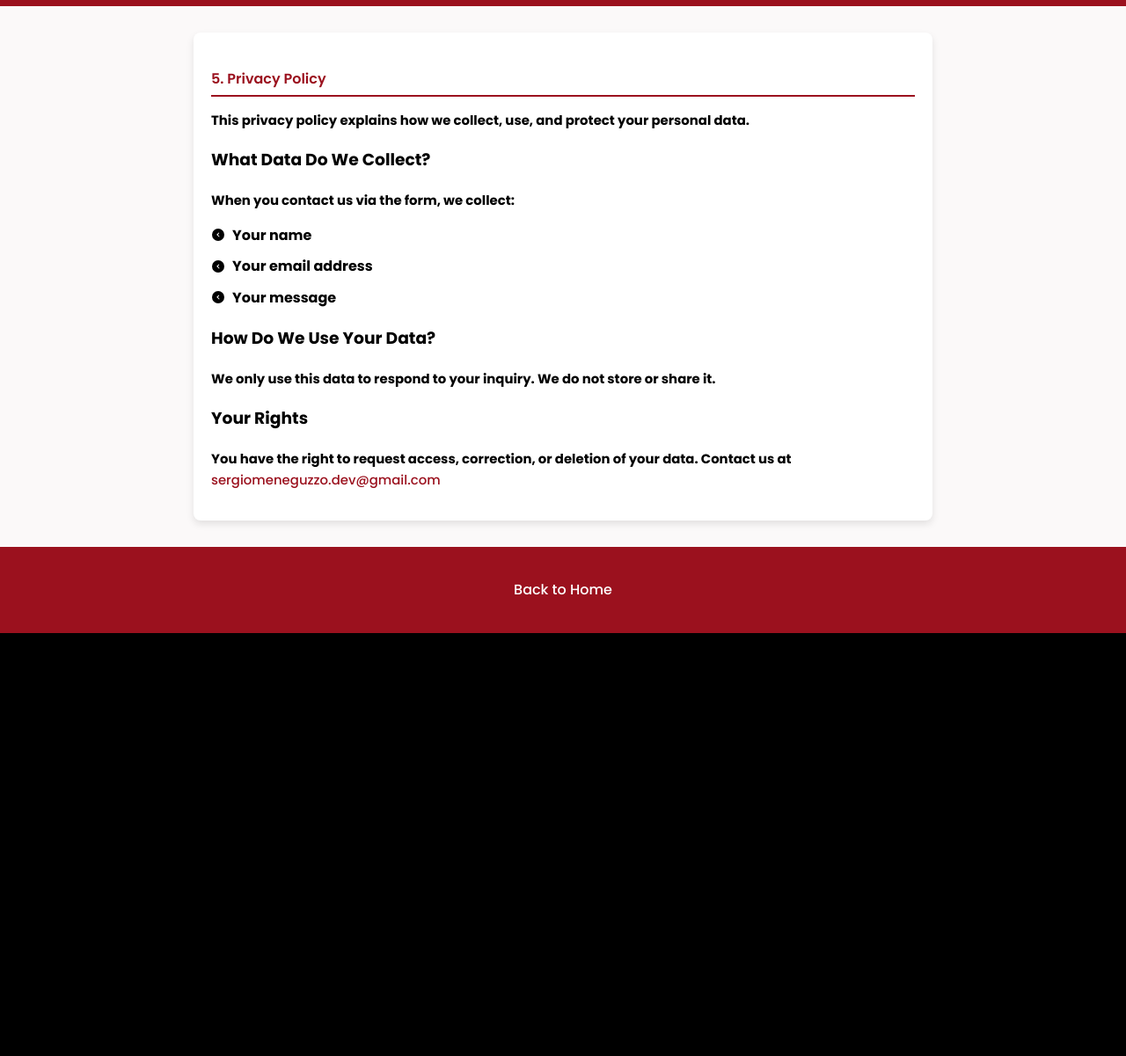
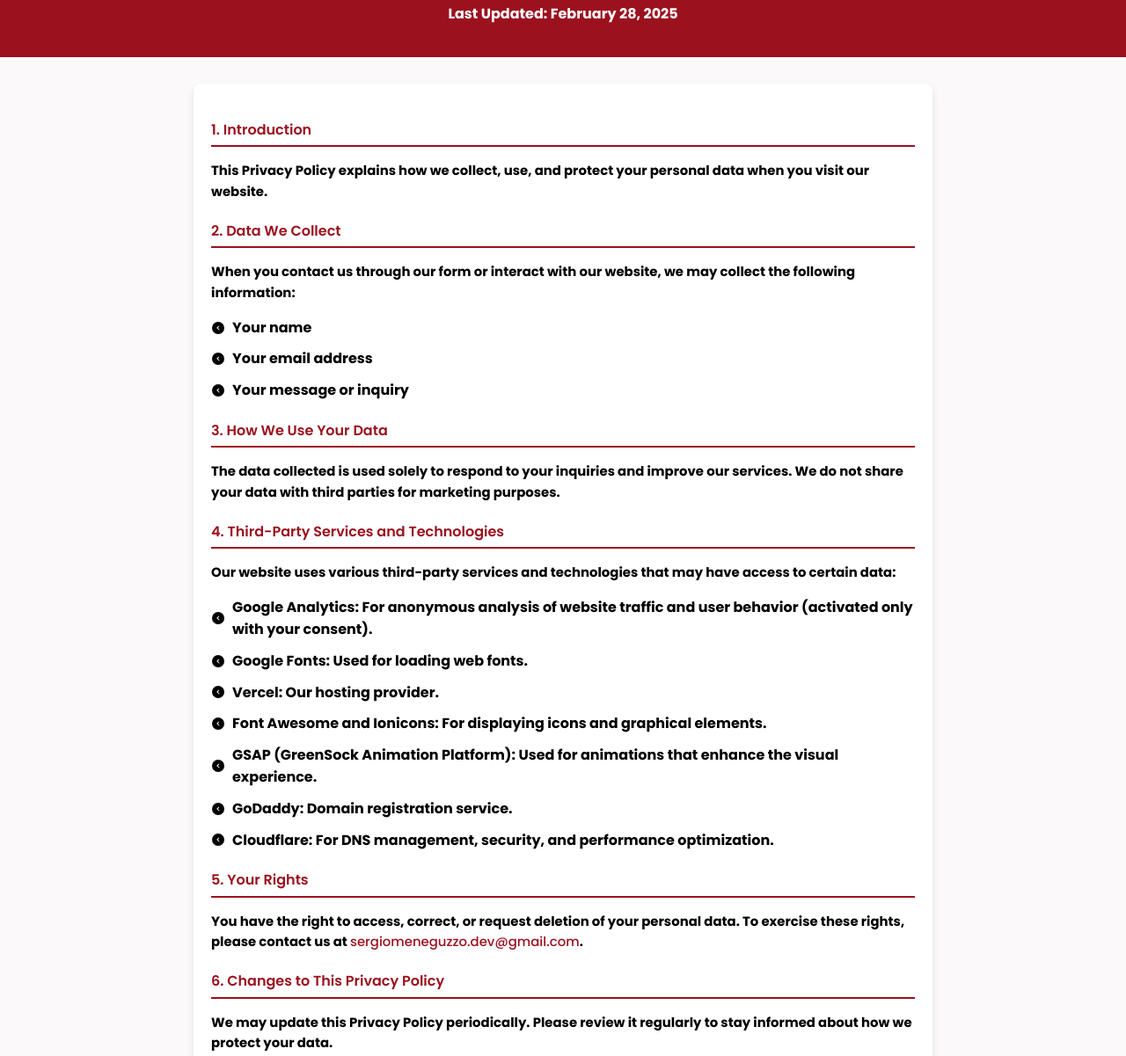
Before and after one commit to sergiomeneguzzo/Portfolio, a website built with Vite: page legal/privacy-policy.html in a window 1280 px wide. Shown: the part 132-1333 px from the top of the page at 88% size. Before the commit the page ends 852 px from the top, so only its background shows below. Built offline with nearby package versions, Linux system fonts and the light colour scheme.

Commit message:
Updated Policy

```diff
--- a/assets/js/main.js
+++ b/assets/js/main.js
@@ -226,6 +226,13 @@ window.acceptCookies = acceptCookies;
 window.declineCookies = declineCookies;
 window.addEventListener('load', checkCookieConsent);
 
+function modifyCookieConsent() {
+  localStorage.removeItem('cookieConsent');
+  showCookieBanner();
+}
+
+window.modifyCookieConsent = modifyCookieConsent;
+
 /*----- ANIMATIONS -----*/
 
 gsap.registerPlugin(ScrollTrigger);
@@ -448,14 +455,14 @@ document.querySelectorAll('.contact__box').forEach((box) => {
   const icon = box.querySelector('.contact__icon');
   const hoverTl = gsap.timeline({ paused: true });
 
-  hoverTl
-    .to(box, {
-      y: -5,
-      duration: 0.3,
-      ease: 'power2.out',
-      boxShadow: '0 6px 8px rgba(174, 190, 205, 0.4)',
-    })
-    .to(icon, { scale: 1.2, duration: 0.3, ease: 'power2.out' }, '-=0.3');
+  // hoverTl
+  //   .to(box, {
+  //     y: -5,
+  //     duration: 0.3,
+  //     ease: 'power2.out',
+  //     boxShadow: '0 6px 8px rgba(174, 190, 205, 0.4)',
+  //   })
+  //   .to(icon, { scale: 1.2, duration: 0.3, ease: 'power2.out' }, '-=0.3');
 
   box.addEventListener('mouseenter', () => hoverTl.play());
   box.addEventListener('mouseleave', () => hoverTl.reverse());
--- a/assets/sass/styles.scss
+++ b/assets/sass/styles.scss
@@ -789,7 +789,6 @@ img {
       color: var(--white-color);
       border: none;
       box-shadow: 0 0 8px rgba(255, 0, 0, 0.4);
-      //animation: pulse 1.5s infinite;
 
       &:hover {
         background: var(--first-color-dark);
@@ -820,21 +819,6 @@ img {
   to {
     opacity: 1;
     transform: translateY(0);
-  }
-}
-
-@keyframes pulse {
-  0% {
-    transform: scale(1);
-    box-shadow: 0 0 8px rgba(255, 0, 0, 0.4);
-  }
-  50% {
-    transform: scale(1.05);
-    box-shadow: 0 0 15px rgba(255, 0, 0, 0.6);
-  }
-  100% {
-    transform: scale(1);
-    box-shadow: 0 0 8px rgba(255, 0, 0, 0.4);
   }
 }
 
--- a/legal/privacy-policy.html
+++ b/legal/privacy-policy.html
@@ -9,43 +9,85 @@
   <body class="cookie-page">
     <header class="cookie-header">
       <h1>Privacy Policy</h1>
+      <p>Last Updated: February 28, 2025</p>
     </header>
 
     <main class="cookie-container">
       <section>
-        <h2>5. Privacy Policy</h2>
+        <h2>1. Introduction</h2>
         <p>
-          This privacy policy explains how we collect, use, and protect your
-          personal data.
+          This Privacy Policy explains how we collect, use, and protect your
+          personal data when you visit our website.
         </p>
       </section>
 
       <section>
-        <h3>What Data Do We Collect?</h3>
-        <p>When you contact us via the form, we collect:</p>
+        <h2>2. Data We Collect</h2>
+        <p>
+          When you contact us through our form or interact with our website, we
+          may collect the following information:
+        </p>
         <ul>
           <li>Your name</li>
           <li>Your email address</li>
-          <li>Your message</li>
+          <li>Your message or inquiry</li>
         </ul>
       </section>
 
       <section>
-        <h3>How Do We Use Your Data?</h3>
+        <h2>3. How We Use Your Data</h2>
         <p>
-          We only use this data to respond to your inquiry. We do not store or
-          share it.
+          The data collected is used solely to respond to your inquiries and
+          improve our services. We do not share your data with third parties for
+          marketing purposes.
         </p>
       </section>
 
       <section>
-        <h3>Your Rights</h3>
+        <h2>4. Third-Party Services and Technologies</h2>
         <p>
-          You have the right to request access, correction, or deletion of your
-          data. Contact us at
+          Our website uses various third-party services and technologies that
+          may have access to certain data:
+        </p>
+        <ul>
+          <li>
+            <strong>Google Analytics:</strong> For anonymous analysis of website
+            traffic and user behavior (activated only with your consent).
+          </li>
+          <li><strong>Google Fonts:</strong> Used for loading web fonts.</li>
+          <li><strong>Vercel:</strong> Our hosting provider.</li>
+          <li>
+            <strong>Font Awesome and Ionicons:</strong> For displaying icons and
+            graphical elements.
+          </li>
+          <li>
+            <strong>GSAP (GreenSock Animation Platform):</strong> Used for
+            animations that enhance the visual experience.
+          </li>
+          <li><strong>GoDaddy:</strong> Domain registration service.</li>
+          <li>
+            <strong>Cloudflare:</strong> For DNS management, security, and
+            performance optimization.
+          </li>
+        </ul>
+      </section>
+
+      <section>
+        <h2>5. Your Rights</h2>
+        <p>
+          You have the right to access, correct, or request deletion of your
+          personal data. To exercise these rights, please contact us at
           <a href="mailto:sergiomeneguzzo.dev@gmail.com"
             >sergiomeneguzzo.dev@gmail.com</a
-          >
+          >.
+        </p>
+      </section>
+
+      <section>
+        <h2>6. Changes to This Privacy Policy</h2>
+        <p>
+          We may update this Privacy Policy periodically. Please review it
+          regularly to stay informed about how we protect your data.
         </p>
       </section>
     </main>
```
Also changed, not shown: index.html (+11 -4 lines), legal/cookie-policy.html (+42 -12 lines).
